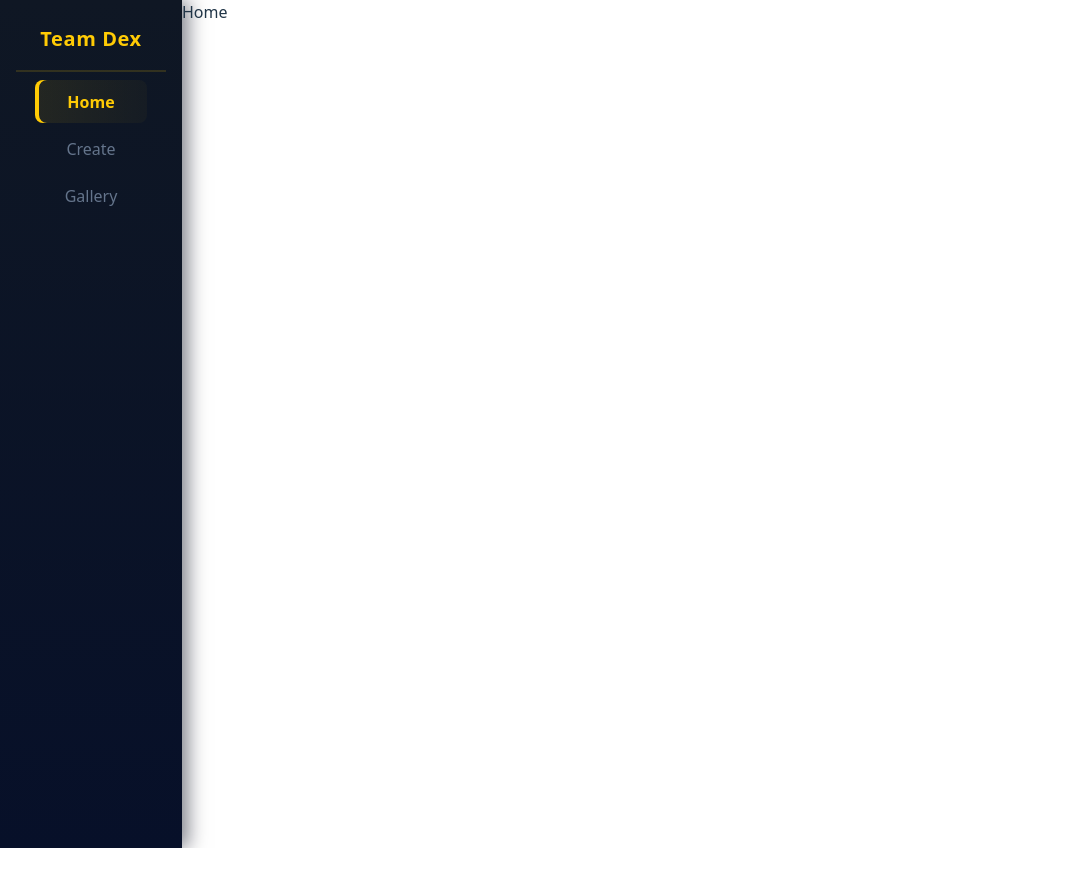
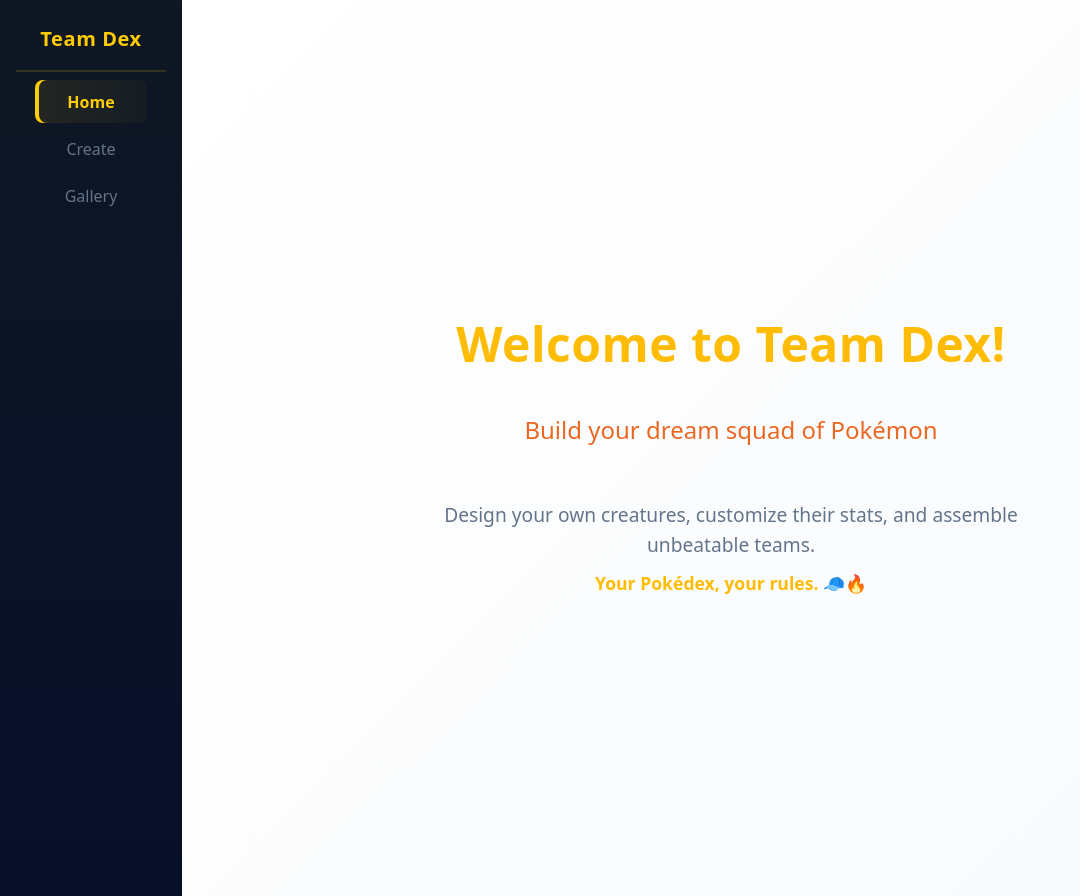
Before and after one commit to anekemuna/team-dex, a React (Vite) app: page / in a window 1280 px wide. Shown: the whole page, without its empty margins (0-1080 px from the left). Before the commit the page ends 848 px from the top, so only its background shows below. Built offline with nearby package versions, Linux system fonts and the light colour scheme.

Commit message:
Add HomePage Content and Style

```diff
--- a/src/App.css
+++ b/src/App.css
@@ -1,3 +1,19 @@
+:root {
+    /* dark mode default */
+  --nav-bg-1: #1e293b; /* dark */
+  --nav-bg-2: #0f172a; /* darker accent */
+  --accent-1: #ffcb05; /* darker yellow accent */
+  --accent-2: #ffd54d; /* yellow accent */
+  --muted: #94a3b8;
+
+  /* light mode default */
+  --nav-bg-1-l: #ffffff; /* dark */
+  --nav-bg-2-l: #f8fafc; /* darker white accent */
+  --accent-1-l: #ffbc05; /* darker yellow accent */
+  --accent-3-l: #ea580c; /* orange accent */
+  --muted-l: #64748b;
+}
+
 /* Layout.jsx */
 .layout {
   display: flex;
@@ -19,7 +35,7 @@
 }
 
 .not-found h2 {
-  color: #ffcb05;
+  color: var(--accent-1);
   font-size: 2rem;
   font-weight: 700;
   margin-bottom: 1rem;
@@ -27,14 +43,14 @@
 }
 
 .not-found p {
-  color: #94a3b8;
+  color: var(--muted);
   font-size: 1.1rem;
   margin-bottom: 2rem;
   max-width: 400px;
 }
 
 .not-found .home-btn {
-  background: linear-gradient(90deg, #ffcb05, #ffd54d);
+  background: linear-gradient(90deg, var(--accent-1), var(--accent-2));
   color: #071029;
   text-decoration: none;
   padding: 0.75rem 2rem;
@@ -49,3 +65,96 @@
   transform: translateY(-2px);
   box-shadow: 0 8px 20px rgba(255, 203, 5, 0.3);
 }
+
+/* Home.jsx */
+.home {
+  flex: 1;
+  padding: 3rem 2rem;
+  background: linear-gradient(135deg, #1e293b, #0f172a);
+  color: #e2e8f0;
+  display: flex;
+  flex-direction: column;
+  justify-content: center;
+  align-items: center;
+  width: 100%;
+  height: 100vh;
+}
+
+.home h1 {
+  color: var(--accent-1);
+  font-size: 3rem;
+  font-weight: 700;
+  margin-bottom: 1rem;
+  letter-spacing: 0.5px;
+  line-height: 1.2;
+  text-align: center;
+}
+
+.home h3 {
+  color: var(--accent-2);
+  font-size: 1.5rem;
+  font-weight: 500;
+  margin-bottom: 2rem;
+  opacity: 0.9;
+  text-align: center;
+}
+
+.home p {
+  color: var(--muted);
+  font-size: 1.2rem;
+  line-height: 1.6;
+  margin-bottom: 1rem;
+  max-width: 600px;
+  text-align: center;
+}
+
+.home p span {
+  color: var(--accent-1);
+  font-weight: 600;
+  display: block;
+  margin-top: 0.5rem;
+  font-size: 1.1rem;
+}
+
+/* Mobile responsive */
+@media (max-width: 768px) {
+  .home {
+    padding: 2rem 1rem;
+  }
+
+  .home h1 {
+    font-size: 2.5rem;
+  }
+
+  .home h3 {
+    font-size: 1.3rem;
+  }
+
+  .home p {
+    font-size: 1.1rem;
+  }
+}
+
+/* Light mode overrides when system preference is light */
+@media (prefers-color-scheme: light) {
+  .home {
+    background: linear-gradient(135deg, var(--nav-bg-1-l), var(--nav-bg-2-l));
+    color: #1f2937;
+  }
+
+  .home h1 {
+    color: var(--accent-1-l);
+  }
+
+  .home h3 {
+    color: var(--accent-3-l);
+  }
+
+  .home p {
+    color: var(--muted-l);
+  }
+
+  .home p span {
+    color: var(--accent-1-l);
+  }
+}
--- a/src/pages/Home.jsx
+++ b/src/pages/Home.jsx
@@ -1,9 +1,18 @@
-import React from 'react'
+import React from "react";
 
 const Home = () => {
   return (
-    <div>Home</div>
-  )
-}
+    <div className="home">
+      <h1> Welcome to Team Dex!</h1>
+      <h3> Build your dream squad of Pokémon </h3>
+      <p>
+        Design your own creatures, customize their stats, and assemble
+        unbeatable teams.
+        <span>Your Pokédex, your rules. 🧢🔥</span>
+        {/* TODO: Will Add some pictures or animation here later */}
+      </p>
+    </div>
+  );
+};
 
-export default Home
+export default Home;
```
